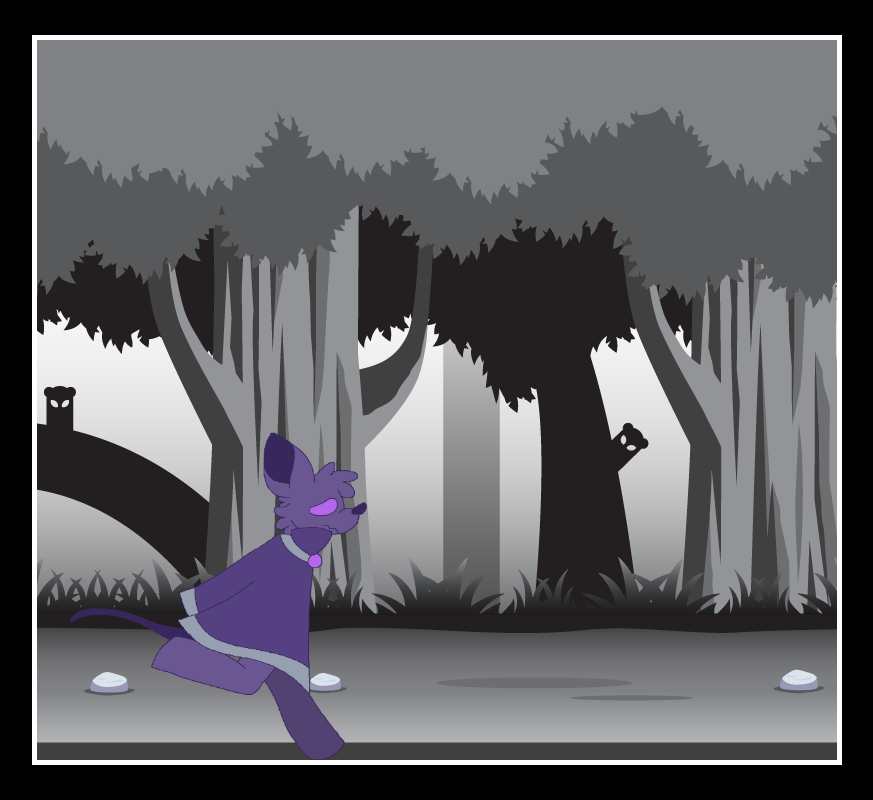
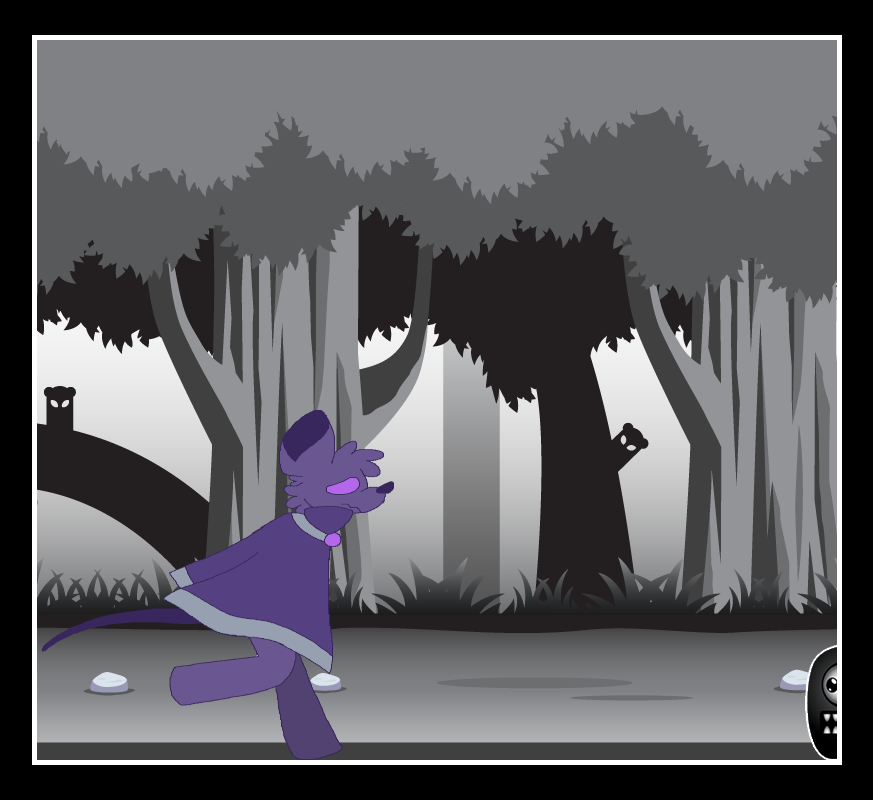
Before and after one commit to HazyInk/cpnt265-finalproject, a plain HTML site: page index.html in a window 1280 px wide. Shown: the whole page, without its empty margins (203-1076 px from the left). Drawn offline with Linux system fonts and the light colour scheme.

Commit message:
removed placeholder player sprite with my own sprite

```diff
--- a/index.html
+++ b/index.html
@@ -8,7 +8,7 @@
 </head>
 <body>
 <canvas id="canvas1"></canvas>
-<img id="playerImage" src="assets/player3.png">
+<img id="playerImage" src="assets/player4.png">
 <img id="backgroundImage" src="assets/background.png">
 <img id="enemyImage" src="assets/enemy.png">
 
--- a/js/script.js
+++ b/js/script.js
@@ -34,17 +34,17 @@ class Player {
     constructor(gameWidth, gameHeight){
       this.gameWidth = gameWidth;
       this.gameHeight = gameHeight;
-      this.width = 355;
+      this.width = 357;
       this.height = 350;
       this.x = 0;
       this.y = this.gameHeight - this.height;
       this.image = document.getElementById('playerImage');
       this.frameX = 0;
-      this.maxFrame = 7;
+      this.maxFrame = 6;
       this.frameY = 0;
-      //this.fps = 20;
-      //this.frameTimer = 0;
-      //this.frameInterval = 1000/this.fps;
+      this.fps = 20;
+      this.frameTimer = 0;
+      this.frameInterval = 1000/this.fps;
       this.speed = 0;
       this.vy = 0;
       this.weight = 1;
@@ -54,8 +54,13 @@ class Player {
       context.drawImage(this.image, this.frameX * this.width, this.frameY * this.height, this.width, this.height, this.x, this.y, this.width, this.height);
     }
     update(input, deltaTime){
-        if (this.frameX >= this.maxFrame) this.frameX = 0;
-        else this.frameX++;
+        if (this.frameTimer > this.frameInterval){
+          if (this.frameX >= this.maxFrame) this.frameX = 0;
+          else this.frameX++;
+          this.frameTimer = 0;
+        } else {
+          this.frameTimer += deltaTime
+        }
         //keys
         if (input.keys.indexOf('ArrowRight') > -1){
           this.speed = 5;
@@ -117,20 +122,38 @@ constructor (gameWidth, gameHeight){
       this.y = this.gameHeight - this.height;
       this.image = document.getElementById('enemyImage');
       this.frameX = 0;
-      this.frameY = 0;
+      this.maxFrame = 5;
+      this.fps = 20;
+      this.frameTimer = 0;
+      this.frameInterval = 1000/this.fps;
+      this.speed = 8;
 }
 draw(context){
   context.drawImage(this.image, this.frameX * this.width, 0, this.width, this.height, this.x, this.y, this.width, this.height);
 }
-update(){
-  this.x--;
+update(deltaTime){
+    if (this.frameTimer > this.frameInterval){
+    if (this.frameX >= this.maxFrame) this.frameX = 0;
+    else this.frameX++;
+    this.frameTimer = 0;
+  } else {
+    this.frameTimer += deltaTime;
+  }
+
+  this.x -= this.speed;
 }
 }
-//enemies.push(new Enemy(canvas.width, canvas.height));
+
 function handleEnemies(deltaTime){
+  if (enemyTimer > enemyInterval + randomEnemyInterval){
+    enemies.push(new Enemy(canvas.width, canvas.height));
+    enemyTimer = 0;
+  } else {
+    enemyTimer += deltaTime;
+  }
       enemies.forEach(enemy => {
         enemy.draw(ctx);
-        enemy.update();
+        enemy.update(deltaTime);
       });
 }
 
@@ -145,6 +168,7 @@ const background = new Background(canvas.width, canvas.height);
 let lastTime = 0;
 let enemyTimer = 0;
 let enemyInterval = 1000;
+let randomEnemyInterval = Math.random() * 1000 + 500;
 
 function animate(timeStamp){
   const deltaTime = timeStamp - lastTime;
@@ -153,7 +177,7 @@ function animate(timeStamp){
     background.draw(ctx);
     background.update();
     player.draw(ctx);
-    player.update(input);
+    player.update(input, deltaTime);
     handleEnemies(deltaTime)
     requestAnimationFrame(animate);
 }
```
Also changed, not shown: assets/player4.png (added).
